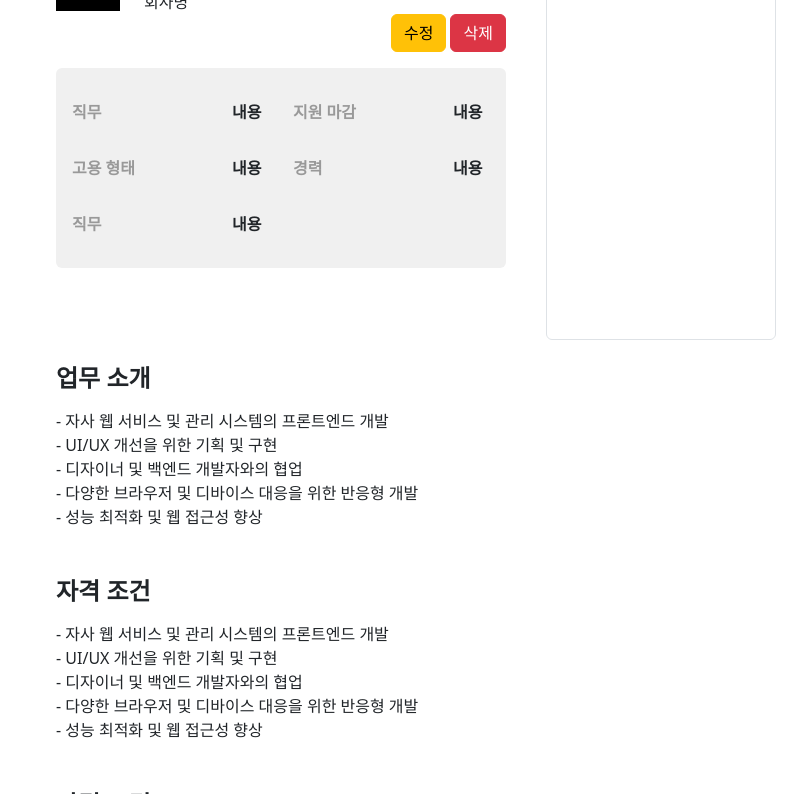
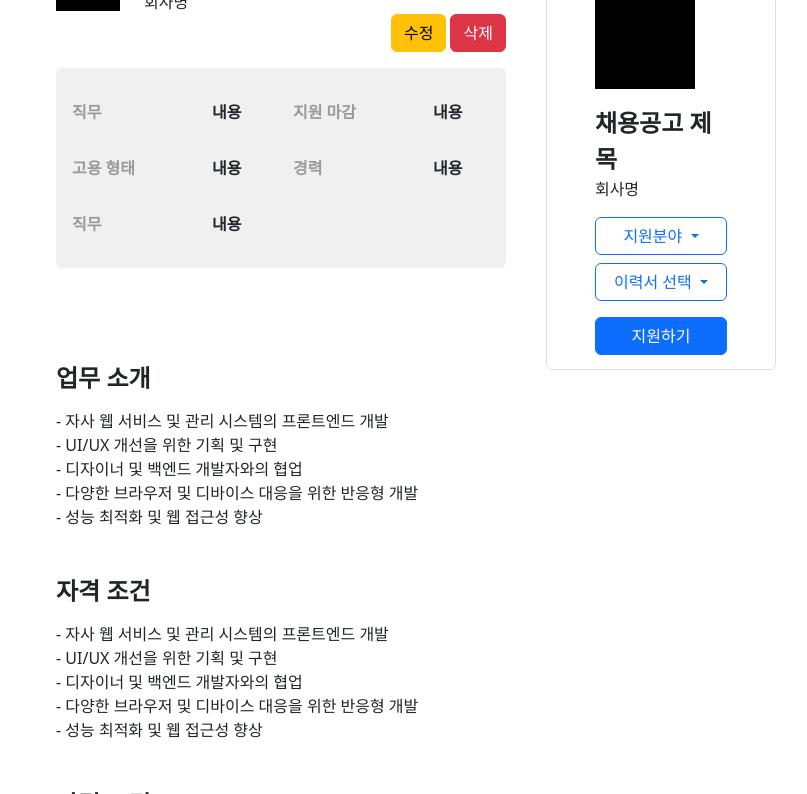
Before and after one commit to clubnerdy/minipro01, a plain HTML site: page job-detail.html in a window 1280 px wide. Shown: the part 160-954 px from the top of the page, without its empty margins (236-1043 px from the left). Drawn offline with nearby package versions, Linux system fonts and the light colour scheme.

Commit message:
채용상세보기완료

```diff
--- a/job-detail.html
+++ b/job-detail.html
@@ -9,6 +9,7 @@
       rel="stylesheet"
     />
     <link rel="stylesheet" href="style/job-detail.css" />
+    <script src="https://cdn.jsdelivr.net/npm/bootstrap@5.3.3/dist/js/bootstrap.bundle.min.js"></script>
   </head>
   <body>
     <!-- 채용공고 상세보기 -->
@@ -184,7 +185,48 @@
           </div>
 
           <!-- .doc-wrap end -->
-          <aside class="apply-wrap border rounded"></aside>
+          <aside class="apply-wrap border rounded p-5 d-flex flex-column gap-3">
+            <div class="logo-wrap">
+              <figure><img src="img/icon00.png" alt="" /></figure>
+            </div>
+            <ul class="info-wrap">
+              <li class="fs-4 fw-bold">채용공고 제목</li>
+              <li>회사명</li>
+            </ul>
+            <div class="select-wrap d-flex flex-column gap-2">
+              <div class="dropdown w-100">
+                <button
+                  type="button"
+                  class="btn btn-outline-primary dropdown-toggle w-100"
+                  data-bs-toggle="dropdown"
+                >
+                  지원분야
+                </button>
+                <ul class="dropdown-menu w-100">
+                  <li><a class="dropdown-item" href="#">리스트1</a></li>
+                  <li><a class="dropdown-item" href="#">리스트2</a></li>
+                </ul>
+              </div>
+              <div class="dropdown">
+                <button
+                  type="button"
+                  class="btn btn-outline-primary dropdown-toggle w-100"
+                  data-bs-toggle="dropdown"
+                >
+                  이력서 선택
+                </button>
+                <ul class="dropdown-menu w-100">
+                  <li><a class="dropdown-item" href="#">이력서1</a></li>
+                  <li><a class="dropdown-item" href="#">이력서2</a></li>
+                </ul>
+              </div>
+            </div>
+            <div class="btn-wrap w-100">
+              <button type="button" class="btn btn-primary w-100">
+                지원하기
+              </button>
+            </div>
+          </aside>
           <!-- .apply-wrap end -->
         </div>
         <!-- .inner end -->
--- a/style/job-detail.css
+++ b/style/job-detail.css
@@ -47,7 +47,7 @@ body {
 }
 
 .doc-info2 h4 {
-    width: 160px;
+    width: 140px;
     color: #999;
 }
 
@@ -63,7 +63,7 @@ body {
 /* .apply-wrap */
 .apply-wrap {
     width: calc(32% - 8px);
-    height: 400px;
+    height: 430px;
     position: sticky;
     top: 100px;
 }
```
